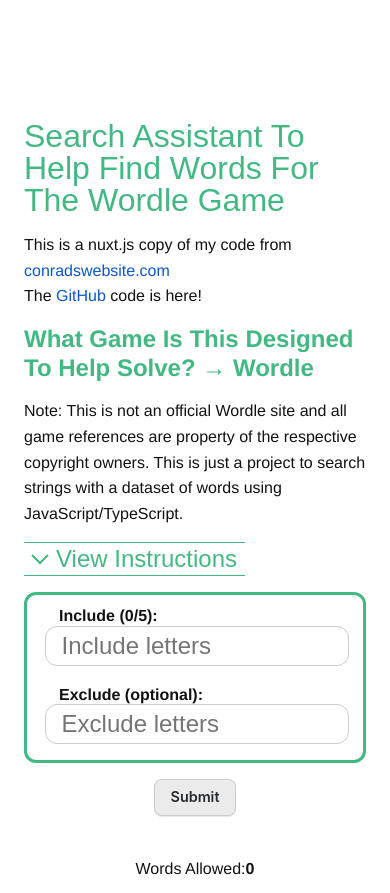
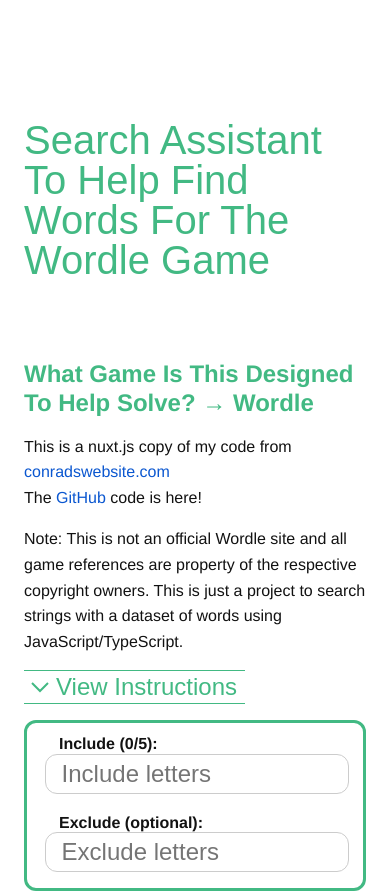
Before and after one commit to conrizzo/search-wordle-words, a Nuxt app: page / in a window 390 px wide. Shown: the top 893 px of the page. Built offline with nearby package versions, Linux system fonts and the light colour scheme.

Commit message:
update some of the text again

```diff
--- a/pages/index.vue
+++ b/pages/index.vue
@@ -104,17 +104,18 @@
         <section class="text-section">
           <div calss="center-element">
             <h1>Search assistant to help find words for the Wordle game</h1>
-            <p>This is a nuxt.js copy of my code from <a class="text-links"
-                href="https://conradswebsite.com/projects/search-assistant-to-help-find-words-for-the-wordle-game">conradswebsite.com</a><br>
-              The <a class="text-links" href="https://github.com/conrizzo/search-wordle-words/tree/main/pages">GitHub</a>
-              code is here!
-            </p>
           </div>
           <h2>What game is this designed to help solve? &rarr;
             <a style="color: #42b983;" class="text-links"
               href="https://www.nytimes.com/games/wordle/index.html">Wordle</a>
           </h2>
 
+
+          <p>This is a nuxt.js copy of my code from <a class="text-links"
+              href="https://conradswebsite.com/projects/search-assistant-to-help-find-words-for-the-wordle-game">conradswebsite.com</a><br>
+            The <a class="text-links" href="https://github.com/conrizzo/search-wordle-words/tree/main/pages">GitHub</a>
+            code is here!
+          </p>
           <p>
             Note: This is not an official Wordle site and all game references are property of the respective
             copyright
@@ -519,7 +520,8 @@
   }
 
   h1 {
-    font-size: 2rem;
+    font-size: 2.5rem;
+    padding-bottom: 5rem;
   }
 
   h2 {
```
Also changed, not shown: 1 other file (tests, documents, lock files or other folders).
